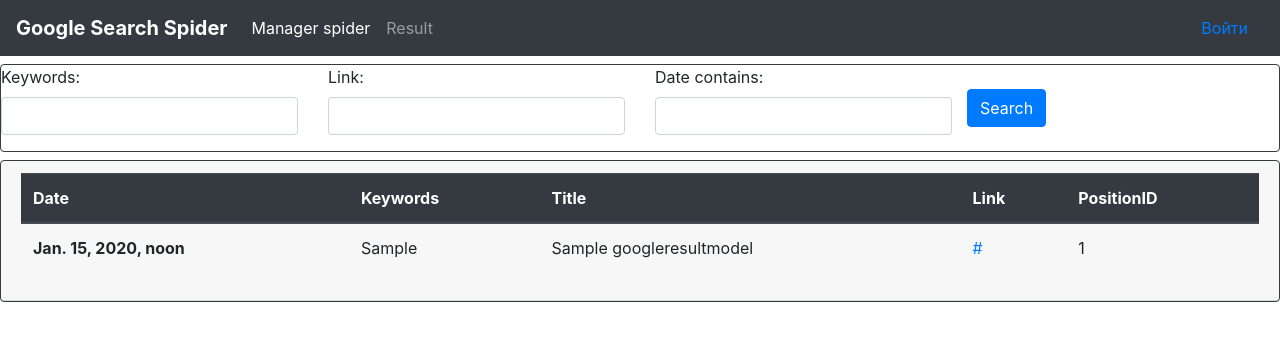
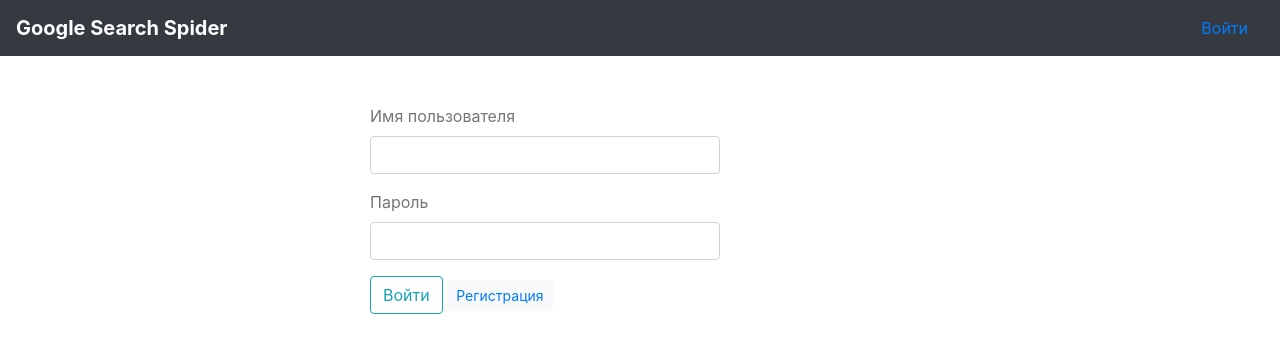
Before and after one commit to Selebinka/gsCrawler, a Django app: page /results/ in a window 1280 px wide. Shown: the top 353 px of the page. Run offline with Django 3.2, Linux system fonts and the light colour scheme; tables that the repository leaves empty hold one stand-in row (values such as "Sample post"); some libraries are stand-ins or nearby versions.

Commit message:
add template with login/logout/reg

```diff
--- a/main/templates/base.html
+++ b/main/templates/base.html
@@ -17,31 +17,35 @@
 
         <div class="collapse navbar-collapse" id="navbarSupportedContent">
              <ul class="navbar-nav mr-auto">
+                {% if username %}
                 <li class="nav-item active">
                     <a class="nav-link" href="{% url 'manager_spider' %}">Manager spider<span class="sr-only">(current)</span></a>
                 </li>
                 <li class="nav-item">
                     <a class="nav-link" href="{% url 'search_result' %}">Result</a>
                 </li>
+                {% endif %}
             </ul>
             <ul class="nav justify-content-end">
                 {% if username %}
                     <li><a class="nav-link" href="/auth/logout/">Выйти ({{ username }})</a></li>
+                    <li><a class="nav-link" href="/admin">Admin</a></li>
                 {% else %}
-                    <li><a class="nav-link" href="/auth/login/">Войти</a></li>
+                    <li><a class="nav-link" href="/">Войти</a></li>
                 {% endif %}
             </ul>
         </div>
     </nav>
 
+    {% if username %}
+
         {% block content %}
         {% endblock%}
-    <!-- {% if username %}
 
     {% else %}
         <div class="container">
                 <div class="row">
-                <div class="col-lg-4 offset-3">
+                    <div class="col-lg-4 offset-3 my-5">
                         <form class="form-login" action="/auth/login/", method="post" style="color: #757575;">
                             {% csrf_token %}
                             <div class="form-group">
@@ -52,7 +56,7 @@
                                 <label for="password">Пароль</label>
                                 <input type="password" class="form-control" name="password" id="password">
                             </div>
-                        <button class="btn btn-outline-info " type="submit">Войти</button>
+                            <button class="btn btn-outline-info" type="submit">Войти</button>
                             {% if login_error %}
                                 <label class="error">{{ login_error }}</label>
                             {% endif %}
@@ -62,10 +66,14 @@
                 </div>
             </div>
 
-    {% endif %} -->
+    {% endif %}
 
     {% block login %}
     {% endblock %}
+
+
+
+
 
 
     <script src="https://code.jquery.com/jquery-3.3.1.slim.min.js" integrity="sha384-q8i/X+965DzO0rT7abK41JStQIAqVgRVzpbzo5smXKp4YfRvH+8abtTE1Pi6jizo" crossorigin="anonymous"></script>
--- a/main/templates/result_list.html
+++ b/main/templates/result_list.html
@@ -3,11 +3,11 @@
 {% load widget_tweaks %}
 
 {% block content %}
-<div class="card border-dark mb-2 mt-2">
+<div class="p-3 mb-2 bg-light text-dark sticky-top border-bottom border-info">
         <form method="get">
             <div class="well">
-                <div class="row">
-                    <div class="form-group col-sm-4 col-md-3">
+                <div class="row ml-5">
+                    <div class="form-group col-md-3">
                         {{ result_filter.form.keywords.label_tag }}
                         {% render_field result_filter.form.keywords class="form-control" %}
                     </div>
@@ -19,10 +19,9 @@
                         {{ result_filter.form.date.label_tag }}
                         {% render_field result_filter.form.date class="form-control" %}
                     </div>
-                    <div class="form-group mt-4">
-                        <button type="submit" class="btn btn-primary">
-                            <span class="glyphicon glyphicon-search"></span>Search
-                        </button>
+                    <button type="submit" class="btn btn-info d-block mx-auto" style="border-radius: 30px">
+                        <span class="glyphicon glyphicon-search"></span>Search
+                    </button>
                     </div>
                 </div>
             </div>
@@ -44,7 +43,7 @@
             <tbody>
             {% for result in result_filter.qs %}
                 <tr>
-                    <th scope="row">{{ result.date }}</th>
+                    <th scope="row">{{ result.date|date:"d.m.Y" }}</th>
                     <td>{{ result.keywords }}</td>
                     <td>{{ result.title }}</td>
                     <td><a href="{{ result.link }}">{{ result.link }}</a></td>
```
Also changed, not shown: main/templates/manager_spider.html (+9 -7 lines). Lines whose indentation alone changed are shown as unchanged.
